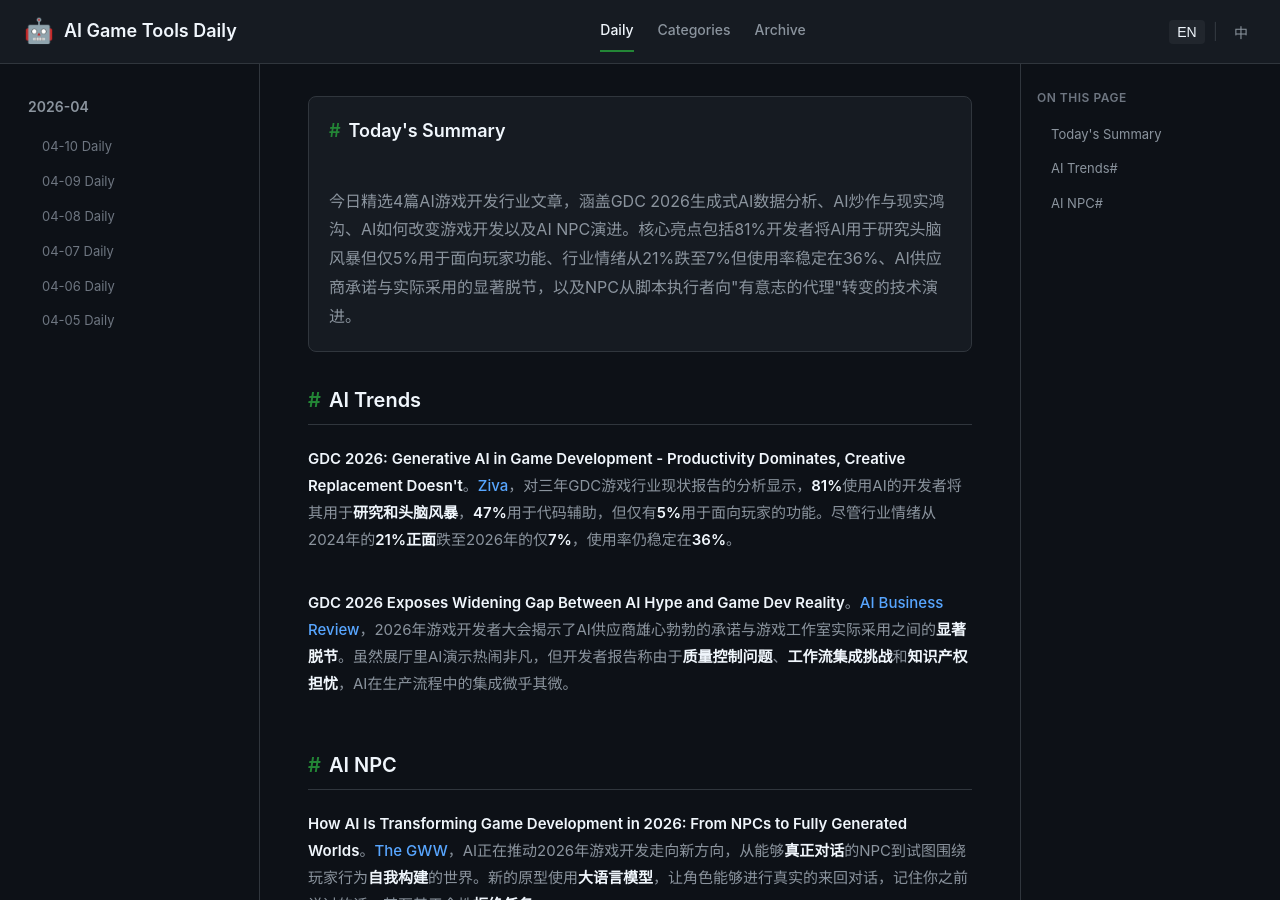
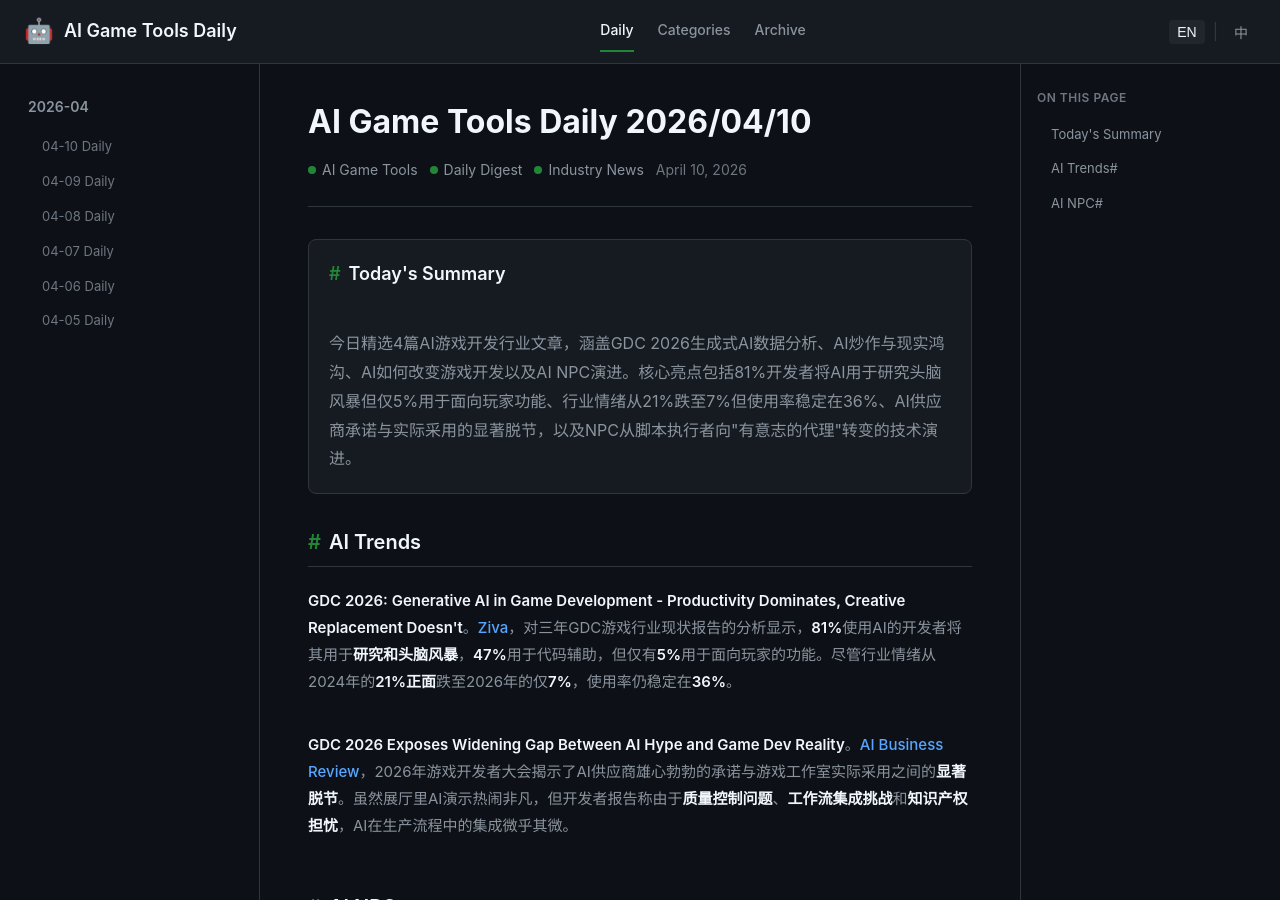
Before and after one commit to sionsychen/ai-game-tools-daily, a Jekyll site: the page built from index.html, in a window 1280 px wide and 900 px high. Built offline with Jekyll 4.4.1, drawn with Linux system fonts in a browser that asks for light colours.

Commit message:
Add Daily Header to home page layout

```diff
--- a/_layouts/new_home.html
+++ b/_layouts/new_home.html
@@ -5,6 +5,18 @@ layout: new_default
 {% assign latest_post = site.posts.first %}
 
 {% if latest_post %}
+
+<!-- Daily Header -->
+<header class="daily-header">
+    <h1 class="daily-title">AI Game Tools Daily {{ latest_post.date | date: "%Y/%m/%d" }}</h1>
+    <div class="daily-meta">
+        <span class="daily-tag">AI Game Tools</span>
+        <span class="daily-tag">Daily Digest</span>
+        <span class="daily-tag">Industry News</span>
+        <span class="daily-date">{{ latest_post.date | date: "%B %d, %Y" }}</span>
+    </div>
+</header>
+
 <!-- Include the latest post content directly -->
 {{ latest_post.content }}
 
```
